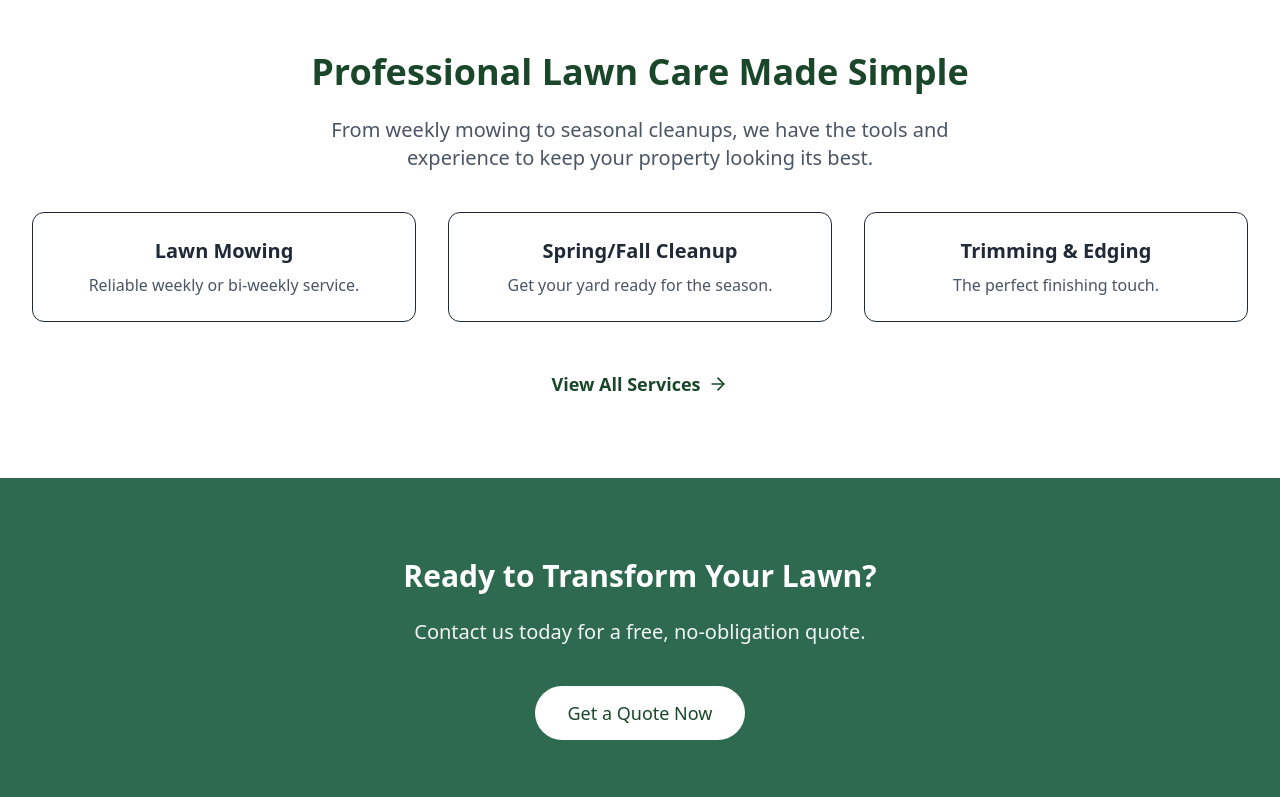
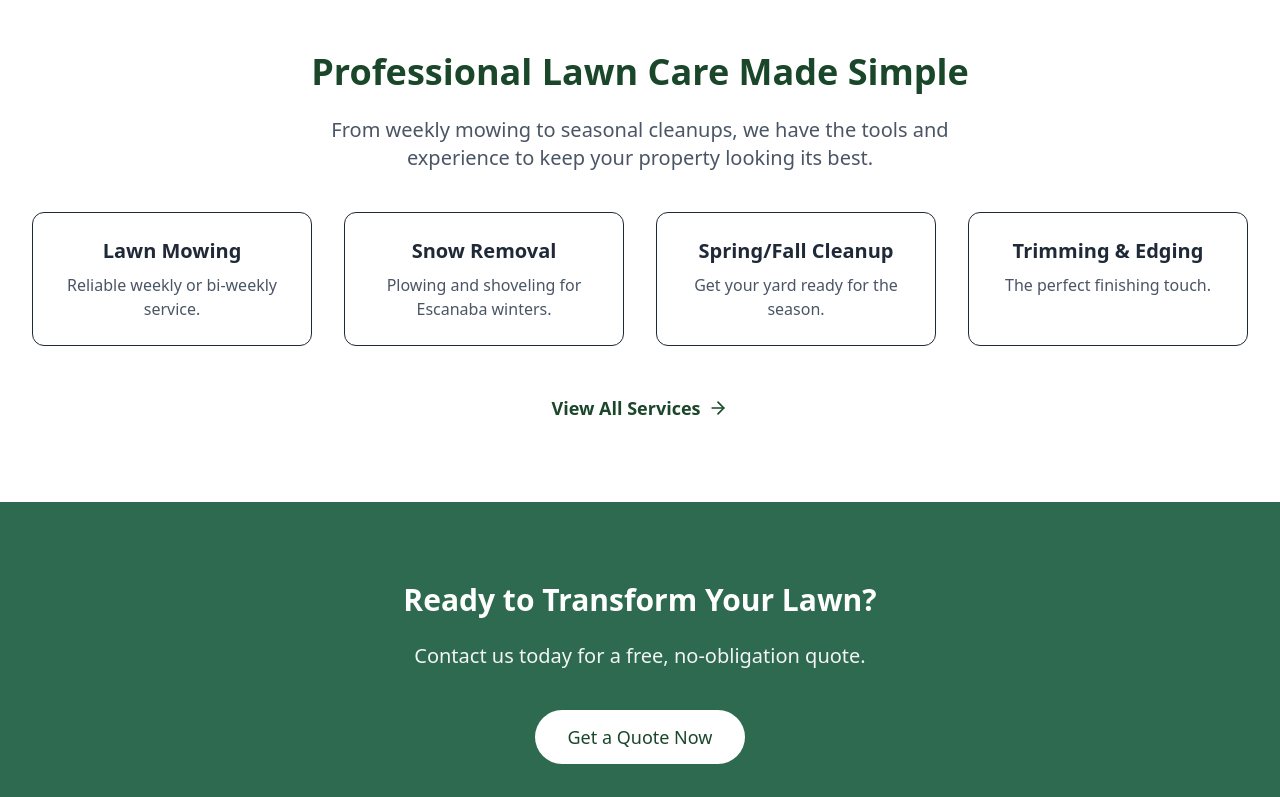
Before and after one commit to vbiondo6/Khollmans-Lawn-Care-Maintenance, a Next.js app: page / in a window 1280 px wide. Shown: the part 664-1461 px from the top of the page. Built offline with nearby package versions, Linux system fonts and the light colour scheme.

Commit message:
Feature: Add Snow Removal services

```diff
--- a/app/layout.tsx
+++ b/app/layout.tsx
@@ -16,7 +16,7 @@ const geistMono = Geist_Mono({
 
 export const metadata: Metadata = {
   title: "Khollman's Lawn Care Maintenance | Escanaba, MI",
-  description: "Professional lawn care services in Escanaba, Michigan. Mowing, trimming, spring/fall cleanup. Call (906) 398-8809 for a free quote.",
+  description: "Professional lawn care and snow removal services in Escanaba, Michigan. Mowing, plowing, spring/fall cleanup. Call (906) 398-8809 for a free quote.",
 };
 
 export default function RootLayout({
--- a/app/page.tsx
+++ b/app/page.tsx
@@ -14,10 +14,14 @@ export default function Home() {
           <p className="text-xl text-gray-600 max-w-2xl mx-auto mb-10">
             From weekly mowing to seasonal cleanups, we have the tools and experience to keep your property looking its best.
           </p>
-          <div className="grid grid-cols-1 md:grid-cols-3 gap-8 mb-12">
+          <div className="grid grid-cols-1 md:grid-cols-2 lg:grid-cols-4 gap-8 mb-12">
              <div className="p-6 border rounded-xl hover:shadow-lg transition-shadow">
                 <h3 className="text-xl font-bold mb-2">Lawn Mowing</h3>
                 <p className="text-gray-600">Reliable weekly or bi-weekly service.</p>
+             </div>
+             <div className="p-6 border rounded-xl hover:shadow-lg transition-shadow">
+                <h3 className="text-xl font-bold mb-2">Snow Removal</h3>
+                <p className="text-gray-600">Plowing and shoveling for Escanaba winters.</p>
              </div>
              <div className="p-6 border rounded-xl hover:shadow-lg transition-shadow">
                 <h3 className="text-xl font-bold mb-2">Spring/Fall Cleanup</h3>
--- a/app/services/page.tsx
+++ b/app/services/page.tsx
@@ -3,7 +3,7 @@ import type { Metadata } from "next";
 
 export const metadata: Metadata = {
   title: "Services | Khollman's Lawn Care Maintenance",
-  description: "Comprehensive lawn care services including mowing, spring/fall cleanup, trimming, and edging.",
+  description: "Comprehensive lawn care and snow removal services including mowing, plowing, spring/fall cleanup, trimming, and edging.",
 };
 
 export default function ServicesPage() {
--- a/components/Contact.tsx
+++ b/components/Contact.tsx
@@ -86,6 +86,7 @@ export default function Contact() {
                 <label htmlFor="service" className="block text-sm font-medium text-gray-700">Service Needed</label>
                 <select id="service" name="service" className="mt-1 block w-full rounded-md border-gray-300 shadow-sm focus:border-primary focus:ring-primary py-3 px-4 bg-white">
                   <option>Lawn Mowing</option>
+                  <option>Snow Removal</option>
                   <option>Spring/Fall Cleanup</option>
                   <option>Trimming & Edging</option>
                   <option>General Maintenance</option>
--- a/components/Navbar.tsx
+++ b/components/Navbar.tsx
@@ -14,7 +14,7 @@ export default function Navbar() {
           <div className="flex items-center">
             <Link href="/" className="font-bold text-xl tracking-wider">
               KHOLLMAN'S
-              <span className="block text-xs font-normal text-gray-300">Lawn Care & Maintenance</span>
+              <span className="block text-xs font-normal text-gray-300">Lawn Care, Maintenance & Snow Removal</span>
             </Link>
           </div>
           <div className="hidden md:block">
--- a/components/Services.tsx
+++ b/components/Services.tsx
@@ -1,4 +1,4 @@
-import { Leaf, Scissors, Sun, Sparkles } from "lucide-react";
+import { Leaf, Scissors, Sun, Sparkles, Snowflake } from "lucide-react";
 
 const services = [
   {
@@ -10,6 +10,11 @@ const services = [
     title: "Trimming & Edging",
     description: "Precision trimming around trees, fences, and flower beds, plus crisp edging along driveways.",
     icon: Scissors,
+  },
+  {
+    title: "Snow Removal",
+    description: "Reliable plowing and shoveling services to keep your driveways and walkways clear all winter long.",
+    icon: Snowflake,
   },
   {
     title: "Spring & Fall Cleanup",
@@ -32,11 +37,11 @@ export default function Services() {
             Our Services
           </h2>
           <p className="mt-4 max-w-2xl mx-auto text-xl text-gray-500">
-            Everything you need for a perfect lawn, all season long.
+            Professional care for your property, through every season.
           </p>
         </div>
 
-        <div className="grid grid-cols-1 md:grid-cols-2 lg:grid-cols-4 gap-8">
+        <div className="grid grid-cols-1 md:grid-cols-2 lg:grid-cols-3 gap-8">
           {services.map((service, index) => (
             <div key={index} className="bg-white rounded-xl shadow-sm hover:shadow-md transition-shadow p-8 border border-gray-100">
               <div className="w-12 h-12 bg-green-100 rounded-lg flex items-center justify-center mb-6">
```
